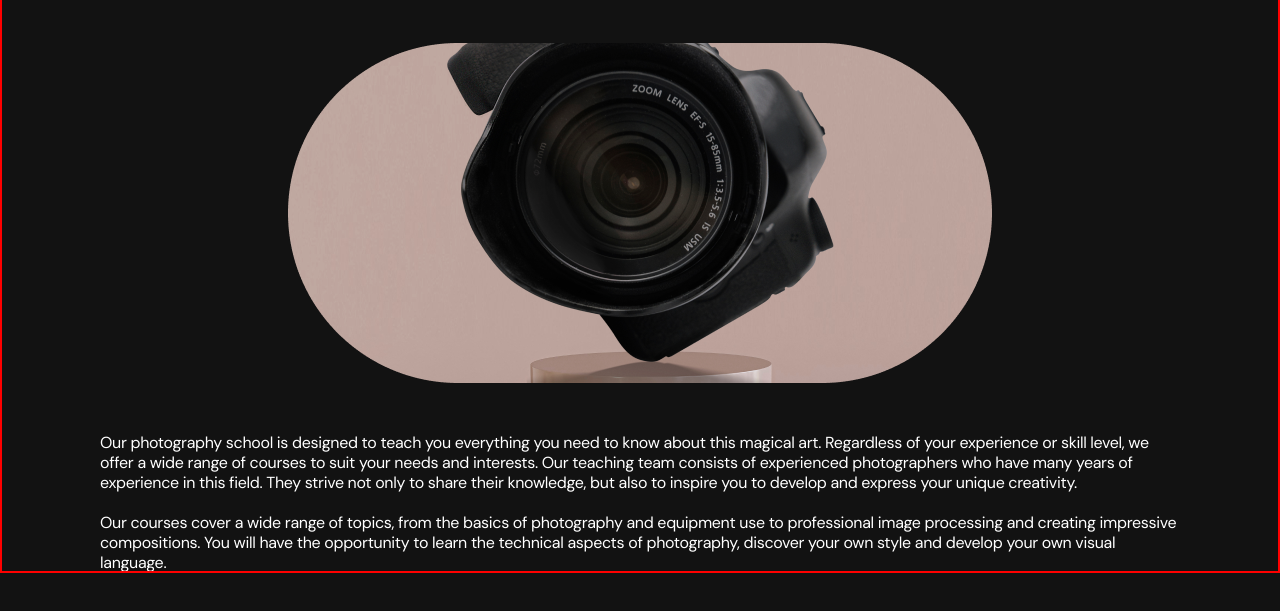
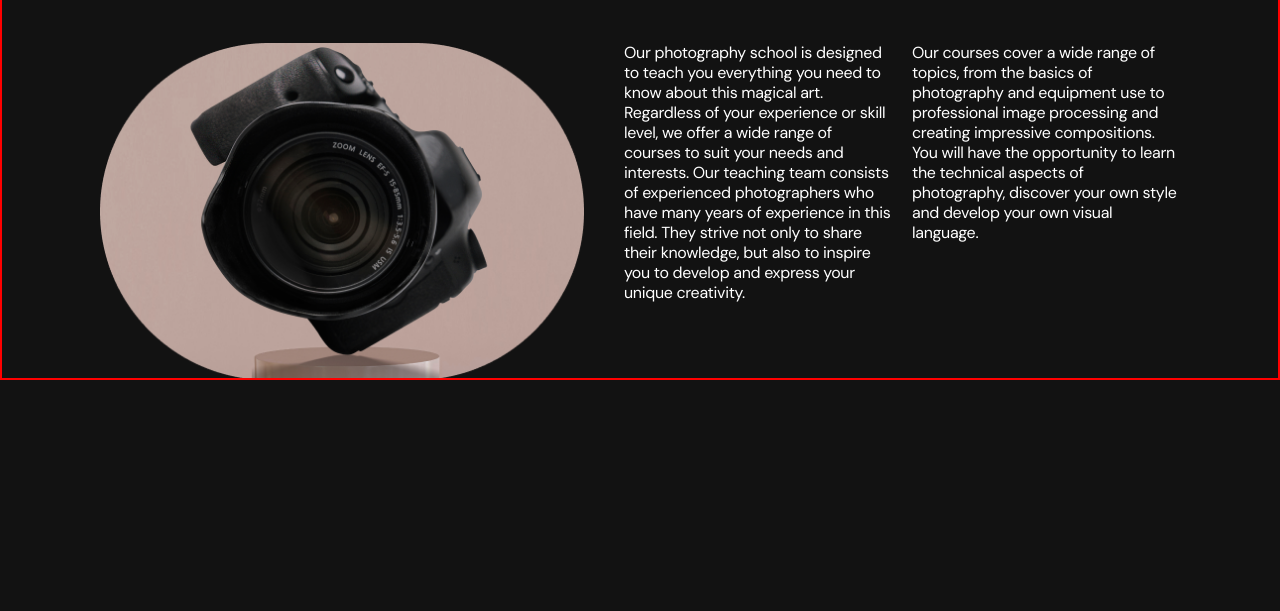
Before and after one commit to perevertun/hm-photo, a plain HTML site: page index.html in a window 1280 px wide. Shown: the part 101-712 px from the top of the page. Drawn offline with nearby package versions, Linux system fonts and the light colour scheme.

Commit message:
Ending section about us

```diff
--- a/css/styles.css
+++ b/css/styles.css
@@ -27,12 +27,6 @@ img {
 }
 
 body {
-font-family: 'DM Sans', sans-serif;
-font-size: 14px;
-font-weight: 400;
-line-height: 1.28;
-letter-spacing: -0.02em;
-color: var(--white);
 background-color: var(--black);
 }
 
@@ -89,12 +83,15 @@ background-color: var(--black);
 
 @media only screen and (min-width: 375px) {
   .title-about {
-    font-size: 28px;
-    font-weight: 500;
-    line-height: 1.14;
-    letter-spacing: -0.04em;
+  font-family: 'DM Sans', sans-serif;
+  font-size: 28px;
+  font-style: normal;
+  font-weight: 500;
+  line-height: 1.14;
+  letter-spacing: -0.04em;
 
-    margin-bottom: 40px;
+  margin-bottom: 40px;
+  color: var(--white);
   }
 }
 
@@ -128,10 +125,17 @@ background-color: var(--black);
 
 @media only screen and (min-width: 1280px) {
     .img-about-us {
-
+      justify-content: left;
+      margin-bottom: 0;
+      margin-right: 40px;
     }
 }
 
+@media only screen and (min-width: 1440px) {
+  .img-about-us {
+    margin-right: 50px;
+  }
+}
 
 @media only screen and (min-width: 375px) {
   .content-about-school {
@@ -141,12 +145,37 @@ background-color: var(--black);
   }
 }
 
+@media only screen and (min-width: 768px) {
+  .content-about-school {
+    display: flex;
+    flex-direction: row;
+    gap: 40px;
+  }
+}
+
+@media only screen and (min-width: 1280px) {
+  .content-about-school {
+  gap: 20px;
+  }
+}
+
+@media only screen and (min-width: 1440px) {
+  .content-about-school {
+    gap: 40px;
+  }
+}
+
 @media only screen and (min-width: 375px) {
   .text-about-us {
+   color: var(--white);
+
+   font-family: 'DM Sans', sans-serif;
    font-size: 14px;
+   font-style: normal;
    font-weight: 400;
    line-height: 1.28;
    letter-spacing: -0.02em;
+
    margin: 0;
    padding: 0;
   }
@@ -156,5 +185,25 @@ background-color: var(--black);
   .text-about-us {
   font-size: 16px;
   line-height: 1.25;
+
+  width: 280px;
   }
 }
+
+@media only screen and (min-width: 1280px) {
+  .text-about-us {
+    width: 268px;
+  }
+}
+
+@media only screen and (min-width: 1440px) {
+  .text-about-us {
+    width: 330px;
+  }
+}
+
+@media only screen and (min-width: 1280px) {
+  .about-box-content {
+    display: flex;
+  }
+}
--- a/index.html
+++ b/index.html
@@ -28,12 +28,20 @@
             <span class="acent-about-us">Us</span>
           </h2>
 
+          <div class="about-box-content">
             <picture class="img-about-us">
               <source
-              media="(max-width: 767.98px)"
+                media="(min-width: 1440px)"
                 srcset="
-                ./image/about-us/Rectangle-mob.png    1x,
-                ./image/about-us/Rectangle-mob@2x.png 2x
+                  ./image/about-us/Rectangle-big-desk.png    1x,
+                  ./image/about-us/Rectangle-big-desk@2x.png 2x
+                "
+              />
+              <source
+                media="(min-width: 1280px)"
+                srcset="
+                  ./image/about-us/Rectangle-desk.png    1x,
+                  ./image/about-us/Rectangle-desk@2x.png 2x
                 "
               />
               <source
@@ -44,17 +52,10 @@
                 "
               />
               <source
-              media="(min-width: 1280px)"
+                media="(max-width: 767.98px)"
                 srcset="
-                ./image/about-us/Rectangle-desk.png    1x,
-                ./image/about-us/Rectangle-desk@2x.png 2x
-              "
-            />
-            <source
-              media="(min-width: 1440px)"
-              srcset="
-                ./image/about-us/Rectangle-big-desk.png    1x,
-                ./image/about-us/Rectangle-big-desk@2x.png 2x
+                  ./image/about-us/Rectangle-mob.png    1x,
+                  ./image/about-us/Rectangle-mob@2x.png 2x
                 "
               />
               <img
@@ -63,24 +64,25 @@
                 alt="Photo camera"
               />
             </picture>
-
             <div class="content-about-school">
               <p class="text-about-us">
                 Our photography school is designed to teach you everything you
-              need to know about this magical art. Regardless of your experience
-              or skill level, we offer a wide range of courses to suit your
-              needs and interests. Our teaching team consists of experienced
-              photographers who have many years of experience in this field.
-              They strive not only to share their knowledge, but also to inspire
-              you to develop and express your unique creativity.
+                need to know about this magical art. Regardless of your
+                experience or skill level, we offer a wide range of courses to
+                suit your needs and interests. Our teaching team consists of
+                experienced photographers who have many years of experience in
+                this field. They strive not only to share their knowledge, but
+                also to inspire you to develop and express your unique
+                creativity.
               </p>
               <p class="text-about-us">
                 Our courses cover a wide range of topics, from the basics of
-              photography and equipment use to professional image processing and
-              creating impressive compositions. You will have the opportunity to
-              learn the technical aspects of photography, discover your own
-              style and develop your own visual language.
+                photography and equipment use to professional image processing
+                and creating impressive compositions. You will have the
+                opportunity to learn the technical aspects of photography,
+                discover your own style and develop your own visual language.
               </p>
+            </div>
           </div>
         </div>
       </section>
```
Lines whose indentation alone changed are shown as unchanged.
